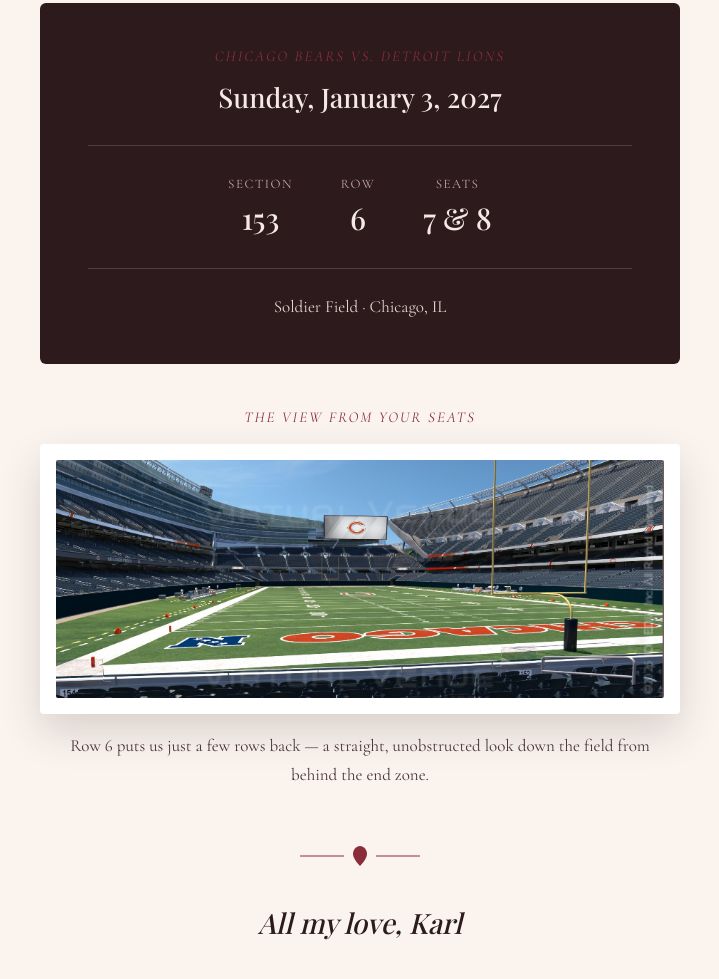
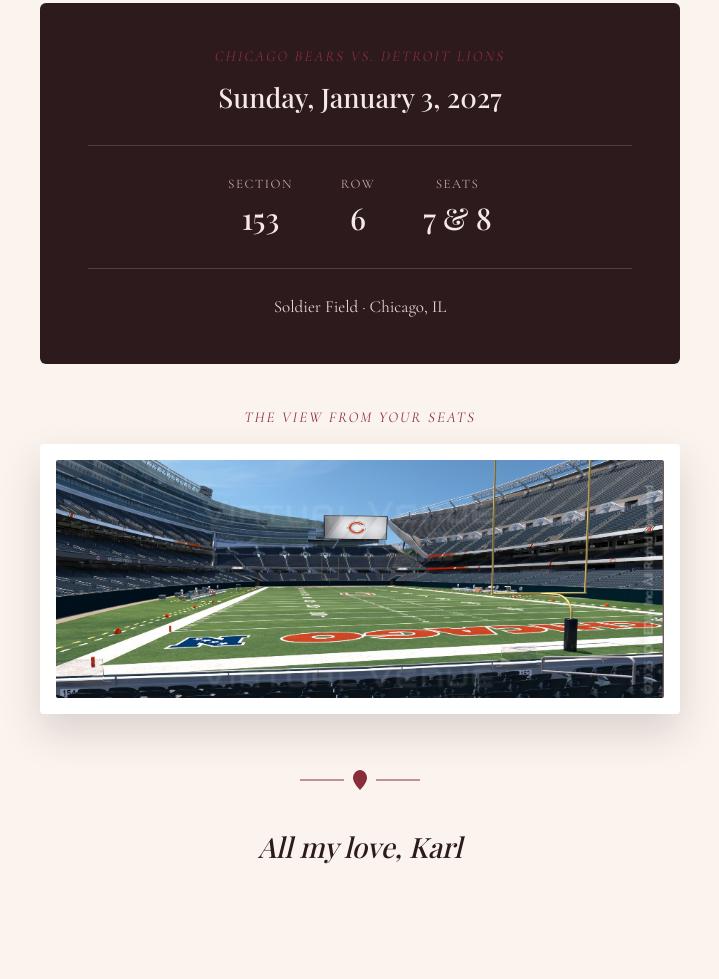
Before and after one commit to karl-lagunilla/happy-birthday-wife, a plain HTML site: page index.html in a window 1280 px wide. Shown: the part 874-1853 px from the top of the page, without its empty margins (280-999 px from the left). Drawn offline with nearby package versions, Linux system fonts and the light colour scheme; a web font is replaced by a local one.

Commit message:
remove captions

```diff
--- a/index.html
+++ b/index.html
@@ -91,9 +91,6 @@
       <img src="seat-view.png" alt="View of the field from Section 153, Row 6 at Soldier Field, looking toward the near end zone with the Chicago Bears logo on the grass" style="width: 100%; height: auto; display: block; border-radius: 2px;">
     </div>
 
-    <div style="text-align: center; font-size: 17px; line-height: 1.7; color: #4a3438; margin-top: 18px; padding: 0 10px;">
-      Row 6 puts us just a few rows back &mdash; a straight, unobstructed look down the field from behind the end zone.
-    </div>
   </div>
 
   <!-- ornament -->
```
